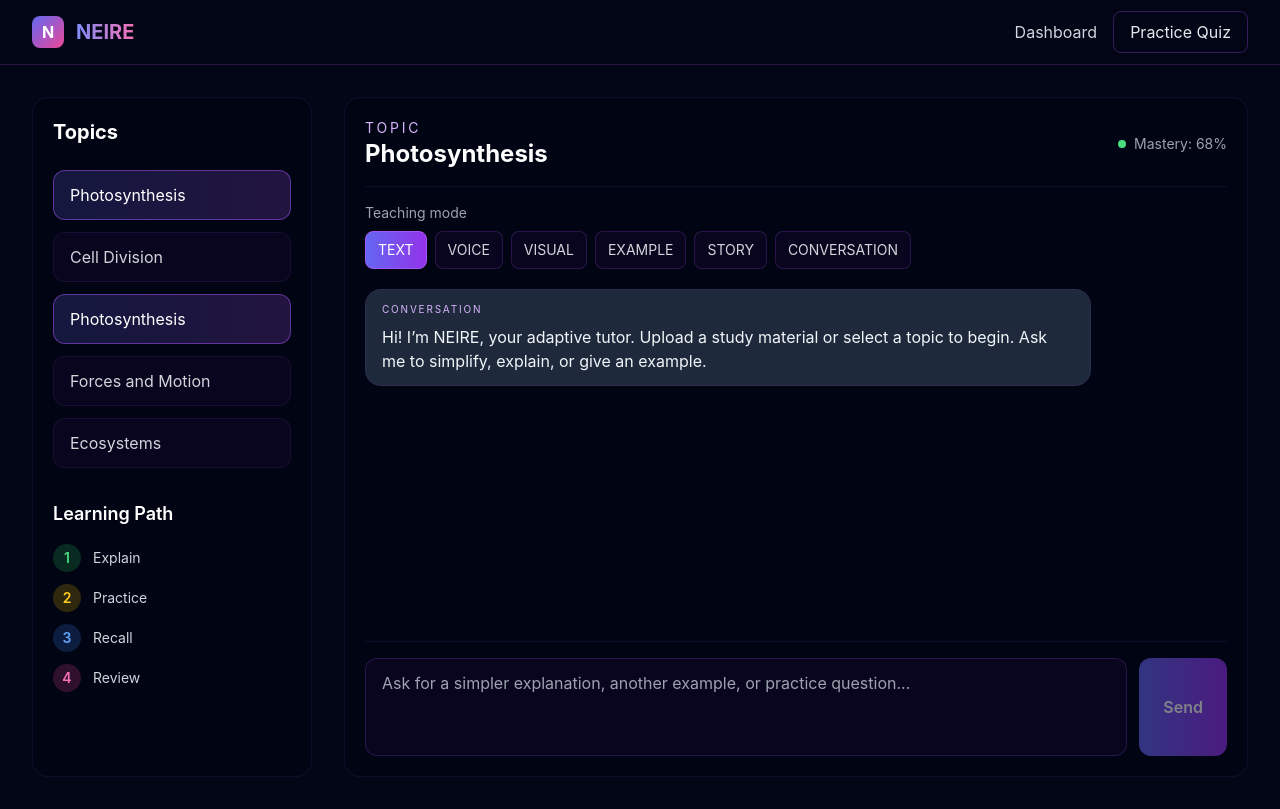
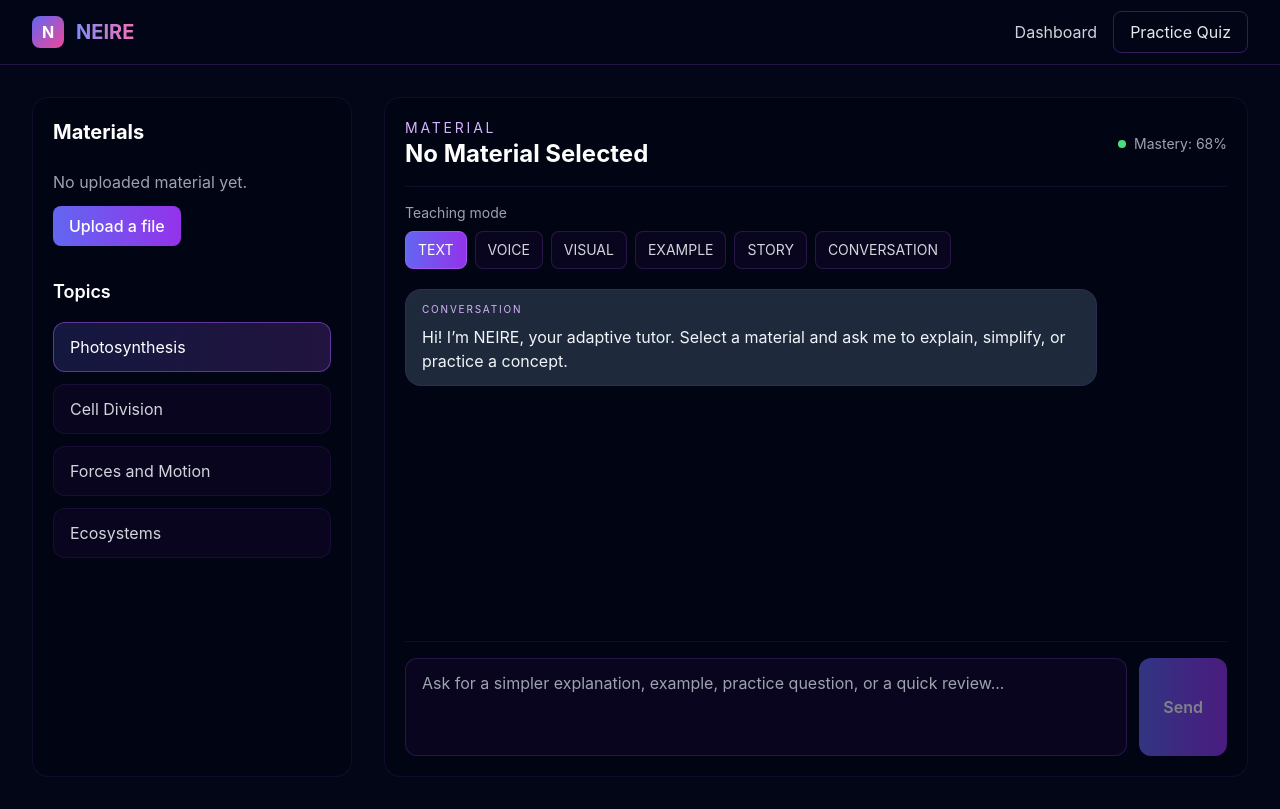
Before and after one commit to Mahlodiey/neire, a Next.js app: page /learn in a window 1280 px wide. Built offline with nearby package versions, Linux system fonts and the light colour scheme.

Commit message:
Connect the tutor interface to uploaded learning materials and topic selection

```diff
--- a/src/app/learn/page.tsx
+++ b/src/app/learn/page.tsx
@@ -1,5 +1,15 @@
-import { useEffect, useState } from 'react';
+import { useEffect, useMemo, useState } from 'react';
 import Link from 'next/link';
+import axios from 'axios';
+
+interface Material {
+  id: string;
+  title: string;
+  description?: string;
+  fileName: string;
+  status: string;
+  createdAt: string;
+}
 
 interface TutorMessage {
   id: string;
@@ -8,29 +18,74 @@ interface TutorMessage {
   mode?: 'TEXT' | 'VOICE' | 'VISUAL' | 'EXAMPLE' | 'STORY' | 'CONVERSATION';
 }
 
+const MODES = ['TEXT', 'VOICE', 'VISUAL', 'EXAMPLE', 'STORY', 'CONVERSATION'] as const;
+
 export default function LearnPage() {
+  const [materials, setMaterials] = useState<Material[]>([]);
+  const [selectedMaterialId, setSelectedMaterialId] = useState<string>('');
+  const [selectedTopic, setSelectedTopic] = useState('Photosynthesis');
+  const [activeMode, setActiveMode] = useState<(typeof MODES)[number]>('TEXT');
   const [messages, setMessages] = useState<TutorMessage[]>([
     {
       id: 'welcome',
       role: 'assistant',
       content:
-        'Hi! I’m NEIRE, your adaptive tutor. Upload a study material or select a topic to begin. Ask me to simplify, explain, or give an example.',
+        'Hi! I’m NEIRE, your adaptive tutor. Select a material and ask me to explain, simplify, or practice a concept.',
       mode: 'CONVERSATION',
     },
   ]);
   const [input, setInput] = useState('');
-  const [selectedTopic, setSelectedTopic] = useState('Photosynthesis');
-  const [activeMode, setActiveMode] = useState<'TEXT' | 'VOICE' | 'VISUAL' | 'EXAMPLE' | 'STORY' | 'CONVERSATION'>('TEXT');
+  const [loading, setLoading] = useState(false);
+  const [error, setError] = useState<string | null>(null);
 
-  const topics = [
-    'Photosynthesis',
-    'Cell Division',
-    'Photosynthesis',
-    'Forces and Motion',
-    'Ecosystems',
+  useEffect(() => {
+    const token = localStorage.getItem('authToken');
+    if (!token) return;
+
+    const fetchMaterials = async () => {
+      try {
+        setLoading(true);
+        const response = await axios.get<{ success: boolean; materials: Material[] }>(
+          `${process.env.NEXT_PUBLIC_API_URL}/materials`,
+          { headers: { Authorization: `Bearer ${token}` } }
+        );
+
+        if (response.data.success) {
+          setMaterials(response.data.materials);
+          if (response.data.materials.length > 0) {
+            setSelectedMaterialId(response.data.materials[0].id);
+          }
+        }
+      } catch (err) {
+        setError('Unable to load materials. Please sign in and upload a study file first.');
+      } finally {
+        setLoading(false);
+      }
+    };
+
+    fetchMaterials();
+  }, []);
+
+  const selectedMaterial = useMemo(
+    () => materials.find((material) => material.id === selectedMaterialId) || materials[0],
+    [materials, selectedMaterialId]
+  );
+
+  const topics = useMemo(() => {
+    if (!selectedMaterial) {
+      return ['Photosynthesis', 'Cell Division', 'Forces and Motion', 'Ecosystems'];
+    }
+
+    const baseTopics = [
+      selectedMaterial.title,
+      'Key Concepts',
+      'Examples',
+      'Practice Review',
+      'Summary',
     ];
 
-  const modes = ['TEXT', 'VOICE', 'VISUAL', 'EXAMPLE', 'STORY', 'CONVERSATION'];
+    return baseTopics;
+  }, [selectedMaterial]);
 
   const handleSend = () => {
     if (!input.trim()) return;
@@ -41,22 +96,20 @@ export default function LearnPage() {
       content: input,
     };
 
+    const explanation = selectedMaterial
+      ? `Based on “${selectedMaterial.title}”, here is a ${activeMode.toLowerCase()} explanation of ${selectedTopic}:\n\n${input}\n\nThink of this concept as part of a learning flow: first understand the main idea, then connect it to a real example, and finally test yourself with a recall question.`
+      : `Here is a ${activeMode.toLowerCase()} explanation for ${selectedTopic}:\n\n${input}\n\nIf you upload a study file, I can tailor the explanation to that material.`;
+
     const assistantResponse: TutorMessage = {
       id: `assistant-${Date.now()}`,
       role: 'assistant',
-      content: `Here’s a ${activeMode.toLowerCase()} explanation for ${selectedTopic}:\n\n${input}\n\nThink of it this way: the concept builds from a simple idea and becomes more complex as you connect it to real-world examples. If you want, I can simplify it, give a quick example, or turn it into a practice question.`,
+      content: explanation,
       mode: activeMode,
     };
 
     setMessages((prev) => [...prev, userMessage, assistantResponse]);
     setInput('');
   };
-
-  useEffect(() => {
-    if (input === '') {
-      return;
-    }
-  }, [input]);
 
   return (
     <div className="min-h-screen flex flex-col bg-slate-950">
@@ -82,10 +135,45 @@ export default function LearnPage() {
       </nav>
 
       <div className="max-w-7xl mx-auto flex-1 w-full px-4 sm:px-6 lg:px-8 py-8">
-        <div className="grid lg:grid-cols-[280px_minmax(0,1fr)] gap-8 h-[calc(100vh-120px)]">
-          {/* Sidebar */}
+        <div className="grid lg:grid-cols-[320px_minmax(0,1fr)] gap-8 h-[calc(100vh-120px)]">
           <aside className="bg-black/20 border border-purple-500/10 rounded-2xl p-5 overflow-hidden">
-            <h2 className="text-xl font-bold mb-6">Topics</h2>
+            <h2 className="text-xl font-bold mb-6">Materials</h2>
+
+            {loading ? (
+              <p className="text-gray-400">Loading materials...</p>
+            ) : materials.length === 0 ? (
+              <div className="space-y-3">
+                <p className="text-gray-400">No uploaded material yet.</p>
+                <Link
+                  href="/dashboard"
+                  className="inline-block px-4 py-2 bg-gradient-to-r from-indigo-500 to-purple-600 rounded-lg font-medium"
+                >
+                  Upload a file
+                </Link>
+              </div>
+            ) : (
+              <div className="space-y-3">
+                {materials.map((material) => (
+                  <button
+                    key={material.id}
+                    onClick={() => setSelectedMaterialId(material.id)}
+                    className={`w-full text-left px-4 py-3 rounded-xl border transition ${
+                      selectedMaterial?.id === material.id
+                        ? 'bg-gradient-to-r from-indigo-500/20 to-purple-500/20 border-purple-500/50 text-white'
+                        : 'border-purple-500/10 bg-purple-900/10 text-gray-300 hover:border-purple-500/30'
+                    }`}
+                  >
+                    <div className="font-medium">{material.title}</div>
+                    <div className="text-xs text-gray-400">{material.fileName}</div>
+                  </button>
+                ))}
+              </div>
+            )}
+
+            {error && <p className="mt-4 text-sm text-red-400">{error}</p>}
+
+            <div className="mt-8">
+              <h3 className="text-lg font-semibold mb-4">Topics</h3>
               <div className="space-y-3">
                 {topics.map((topic) => (
                   <button
@@ -101,38 +189,14 @@ export default function LearnPage() {
                   </button>
                 ))}
               </div>
-
-            <div className="mt-8">
-              <h3 className="text-lg font-semibold mb-4">Learning Path</h3>
-              <div className="space-y-3">
-                {['Explain', 'Practice', 'Recall', 'Review'].map((item, index) => (
-                  <div key={item} className="flex items-center gap-3 text-sm text-gray-300">
-                    <div
-                      className={`w-7 h-7 rounded-full flex items-center justify-center font-semibold ${
-                        index === 0
-                          ? 'bg-green-500/20 text-green-400'
-                          : index === 1
-                          ? 'bg-yellow-500/20 text-yellow-400'
-                          : index === 2
-                          ? 'bg-blue-500/20 text-blue-400'
-                          : 'bg-pink-500/20 text-pink-400'
-                      }`}
-                    >
-                      {index + 1}
-                    </div>
-                    <span>{item}</span>
-                  </div>
-                ))}
-              </div>
             </div>
           </aside>
 
-          {/* Main Content */}
           <main className="bg-black/20 border border-purple-500/10 rounded-2xl p-5 flex flex-col">
             <div className="flex items-center justify-between mb-4 pb-4 border-b border-purple-500/10">
               <div>
-                <p className="text-sm uppercase tracking-[0.2em] text-purple-300">Topic</p>
-                <h1 className="text-2xl font-bold">{selectedTopic}</h1>
+                <p className="text-sm uppercase tracking-[0.2em] text-purple-300">Material</p>
+                <h1 className="text-2xl font-bold">{selectedMaterial?.title || 'No Material Selected'}</h1>
               </div>
               <div className="flex items-center gap-2 text-sm text-gray-400">
                 <span className="inline-block w-2 h-2 rounded-full bg-green-400"></span>
@@ -140,14 +204,13 @@ export default function LearnPage() {
               </div>
             </div>
 
-            {/* Teaching Modes */}
             <div className="mb-5">
               <p className="text-sm text-gray-400 mb-2">Teaching mode</p>
               <div className="flex flex-wrap gap-2">
-                {modes.map((mode) => (
+                {MODES.map((mode) => (
                   <button
                     key={mode}
-                    onClick={() => setActiveMode(mode as typeof activeMode)}
+                    onClick={() => setActiveMode(mode)}
                     className={`px-3 py-2 rounded-lg text-sm border transition ${
                       activeMode === mode
                         ? 'bg-gradient-to-r from-indigo-500 to-purple-600 border-purple-500 text-white'
@@ -160,7 +223,6 @@ export default function LearnPage() {
               </div>
             </div>
 
-            {/* Chat Panel */}
             <div className="flex-1 overflow-y-auto space-y-4 pb-4 pr-2">
               {messages.map((message) => (
                 <div
@@ -185,14 +247,13 @@ export default function LearnPage() {
               ))}
             </div>
 
-            {/* Input Box */}
             <div className="mt-4 border-t border-purple-500/10 pt-4">
               <div className="flex gap-3">
                 <textarea
                   value={input}
                   onChange={(e) => setInput(e.target.value)}
                   rows={3}
-                  placeholder="Ask for a simpler explanation, another example, or practice question..."
+                  placeholder="Ask for a simpler explanation, example, practice question, or a quick review..."
                   className="flex-1 px-4 py-3 rounded-xl bg-purple-900/10 border border-purple-500/20 text-white placeholder-gray-400 focus:outline-none focus:border-purple-500/50 resize-none"
                 />
                 <button
```
Lines whose indentation alone changed are shown as unchanged.
